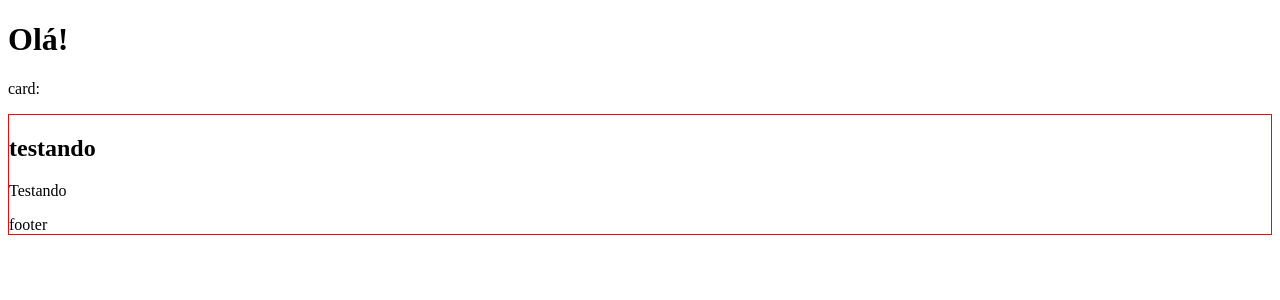
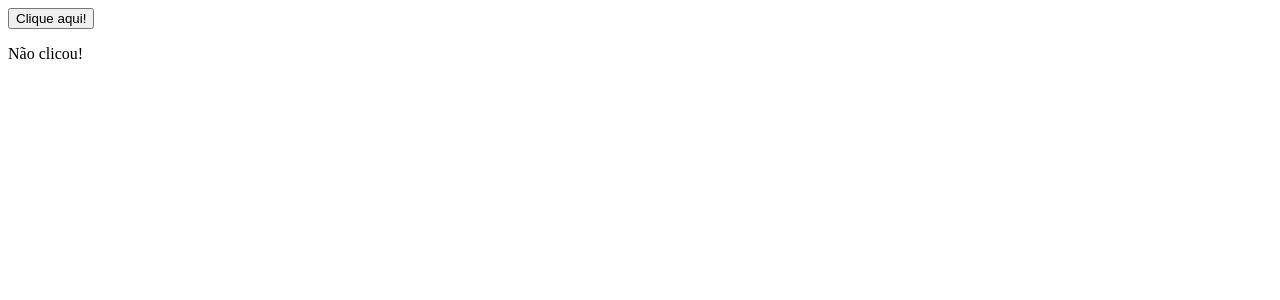
Before and after one commit to nelsomartinss/react-typescript, a React (Vite) app: page / in a window 1280 px wide. Shown: the top 300 px of the page. Built offline with nearby package versions, Linux system fonts and the light colour scheme.

Commit message:
entendendo renders condicionais

```diff
--- a/src/App.tsx
+++ b/src/App.tsx
@@ -1,33 +1,11 @@
-
-// criando propriedades para esse card
-interface ICardProps {
-  title: string;
-  children: React.ReactNode; // com isso podemos colocar elementos filhos dentro do card
-}
-
-// componente criado
-const Card = (props: ICardProps) => {
-  return (
-    <div style={{border:'1px solid red'}}>
-      <h2>{props.title}</h2>
-      <div>
-        {props.children} {/* essa div pode receber um filho agora */}
-      </div>
-      <div>
-        footer
-      </div>
-    </div>
-  )
-}
+import { useState } from "react";
 
 export function App() {
+  const [hide, setHide] = useState(false); // o valor de hide é falso, então enquanto hide for falso a mensagem que aparece é "Não clicou!". Se clicarmos o hide muda para true e a mensagem passa a ser "Clicou!"
   return (
     <>
-      <h1>Olá!</h1>
-      <p>card:</p>
-      <Card title='testando'>
-        <p>Testando</p> {/* filhos */}
-      </Card>
+      <button onClick={() => setHide(!hide)}>Clique aqui!</button>
+      {hide ? <p>Clicou!</p> : <p>Não clicou!</p>}
     </>
   );
 }
```
